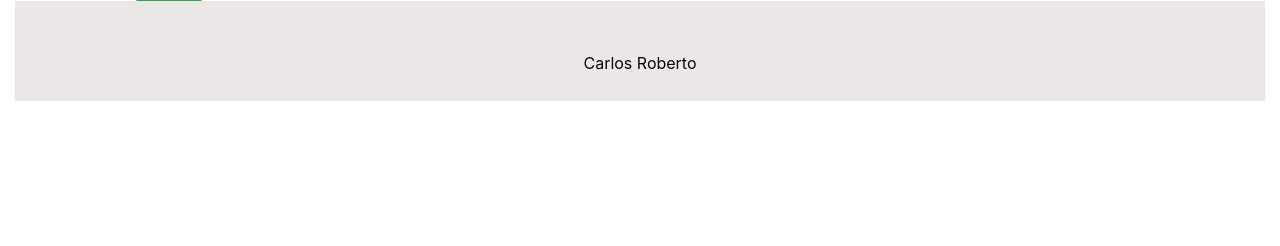
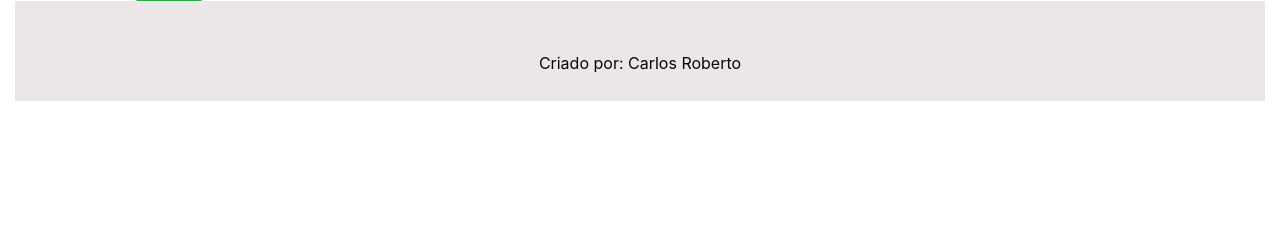
Before and after one commit to carlosrobertosalgueiro/todo-django, a Django app: page /edit/8 in a window 1280 px wide. Shown: the part 497-743 px from the top of the page. Run offline with Django 4.2, Linux system fonts and the light colour scheme; a user stored in the database is signed in; data comes from the database, SQL or seed files in the repository; some libraries are stand-ins or nearby versions.

Commit message:
completed

```diff
--- a/task/templates/base.html
+++ b/task/templates/base.html
@@ -48,7 +48,7 @@
 
       {% endblock %}
       <footer>
-      <p> Carlos Roberto </p>
+        <p>Criado por: <span>Carlos Roberto </span></p>
       </footer>
     </div>
     <script
```
